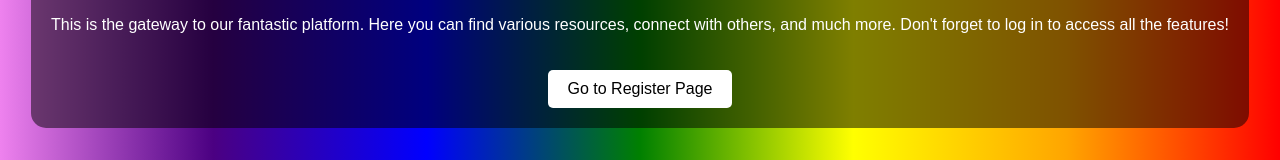
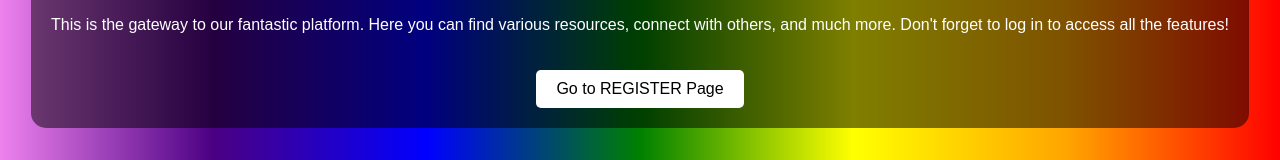
Before and after one commit to AbizerJesawada/testFork, a plain HTML site: page index.html in a window 1280 px wide. Shown: the part 397-557 px from the top of the page. Drawn offline with Linux system fonts and the light colour scheme.

Commit message:
done with change

```diff
--- a/index.html
+++ b/index.html
@@ -14,7 +14,7 @@
         <section class="description">
             <h1>Welcome!</h1>
             <p>This is the gateway to our fantastic platform. Here you can find various resources, connect with others, and much more. Don't forget to log in to access all the features!</p>
-            <a href="login.html">Go to Register Page</a>
+            <a href="login.html">Go to REGISTER Page</a>
         </section>
     </main>
 </body>
```
